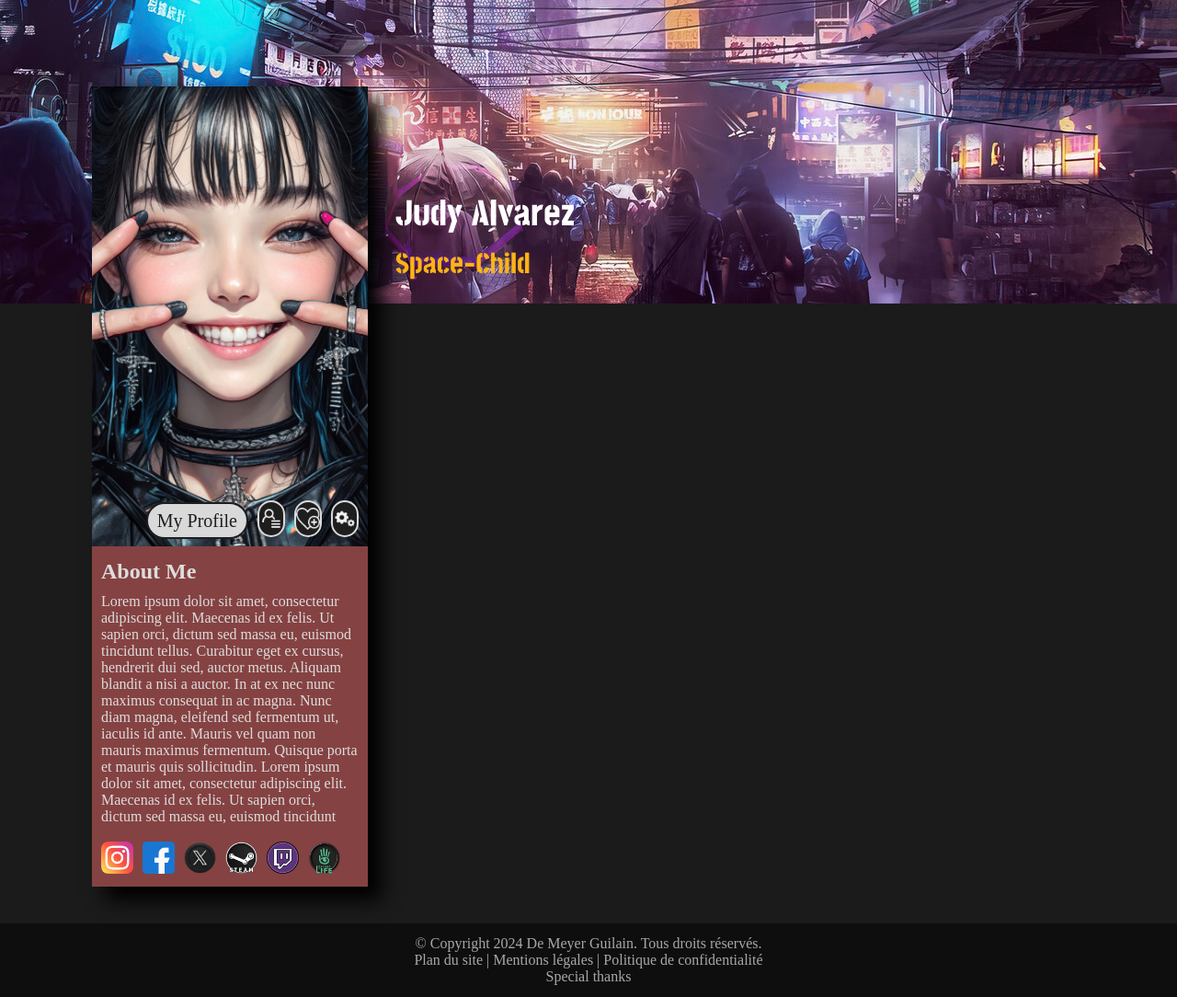
After one commit to yrautcnasdemo/FoxWave, a PHP site: page /backoffice.php in a window 1280 px wide. The commit adds this page. Shown: the whole page at 92% size. Run offline with PHP 8.4, Linux system fonts and the light colour scheme; some web fonts are replaced.

Commit message:
add back office page

```diff
--- /dev/null
+++ b/src/backoffice.php
@@ -0,0 +1,64 @@
+<!DOCTYPE html>
+<html lang="en">
+<head>
+    <meta charset="UTF-8">
+    <meta name="viewport" content="width=device-width, initial-scale=1.0">
+    <link rel="stylesheet" href="style.css">
+    <link rel="stylesheet" href="fonts.css">
+    <title>userName</title>
+</head>
+<body >
+    <main class="user-body">
+        <section class="user-space">
+            <div class="user-banner">
+                <img src="assets/images/profiles/profiles_banner/cyberpunk-night-city2.jpg" alt="">
+            </div>
+
+
+            <div class="user-panel">
+                <div class="user-profile">
+                    <div class="user-pics">
+                        <div class="user-info">
+                            <span class="user-name">Judy Alvarez</span>
+                            <span class="user-title">Space-Child</span>
+                        </div>
+                        <img src="assets/images/profiles/profiles_pictures/cute-anime-girl-R.jpg" width="300px" height="500px" alt="profile-pics">
+                            <div class="user-btn-panel">
+                                <a href="user.php"><button>My Profile</button></a>
+                                <a href="friendslist.php"><img src="assets/images/icones/Friend List(1).png" width="35px" alt=""></a>
+                                <a href=""><img src="assets/images/icones/Wishlist.png" width="35px" alt=""></a>
+                                <a href=""><img src="assets/images/icones/GearWhite-Small-icon01.png" width="35px" alt=""></a>
+                            </div>
+                    </div>
+                    <div class="user-about">
+                        <h3>About Me</h3>
+                        <p>Lorem ipsum dolor sit amet, consectetur adipiscing elit. Maecenas id ex  felis. Ut sapien orci, dictum sed massa eu, euismod tincidunt tellus.  Curabitur eget ex cursus, hendrerit dui sed, auctor metus. Aliquam  blandit a nisi a auctor. In at ex nec nunc maximus consequat in ac  magna. Nunc diam magna, eleifend sed fermentum ut, iaculis id ante.  Mauris vel quam non mauris maximus fermentum. Quisque porta et mauris  quis sollicitudin. Lorem ipsum dolor sit amet, consectetur adipiscing elit. Maecenas id ex  felis. Ut sapien orci, dictum sed massa eu, euismod tincidunt tellus.  Curabitur eget ex cursus, hendrerit dui sed, auctor metus. Aliquam  blandit a nisi a auctor. In at ex nec nunc maximus consequat in ac  magna. Nunc diam magna, eleifend sed fermentum ut, iaculis id ante.  Mauris vel quam non mauris maximus fermentum. Quisque porta et mauris  quis sollicitudin.</p>
+                    </div>
+                    <div class="user-social-media">
+                        <a href="#"><img src="assets/images/icones/Mediainstagram.png" width="35px" alt="instagram-icon"></a>
+                        <a href="#"><img src="assets/images/icones/Mediafacebook.png" width="35px" alt="facebook-icon"></a>
+                        <a href="#"><img src="assets/images/icones/X-twitter.png" width="35px" alt="twitter-icon"></a>
+                        <a href="#"><img src="assets/images/icones/steam.png" width="35px" alt="steam-icon"></a>
+                        <a href="#"><img src="assets/images/icones/twitch.webp" width="35px" alt="twitch-icon"></a>
+                        <a href="#"><img src="assets/images/icones/SL.png" width="35px" alt="SL-icon"></a>
+                    </div>
+                </div>
+
+
+
+            </div>
+
+
+
+
+
+        </section>
+    </main>
+    <footer>
+            <p>© Copyright 2024 De Meyer Guilain. Tous droits réservés.</p>
+            <p>Plan du site | Mentions légales | Politique de confidentialité</p>
+            <p>Special thanks</p>
+    </footer>
+</body>
+<script src="script.js"></script>
+</html>
--- a/src/friendslist.php
+++ b/src/friendslist.php
@@ -24,7 +24,7 @@
                         </div>
                         <img src="assets/images/profiles/profiles_pictures/cute-anime-girl-R.jpg" width="300px" height="500px" alt="profile-pics">
                             <div class="user-btn-panel">
-                                <a href=""><button>Add books</button></a>
+                                <a href="backoffice.php"><button>Add books</button></a>
                                 <a href="user.php"><img class="booklist-icon" src="assets/images/icones/booklist.png" width="35px" alt=""></a>
                                 <a href=""><img src="assets/images/icones/Wishlist.png" width="35px" alt=""></a>
                                 <a href=""><img src="assets/images/icones/GearWhite-Small-icon01.png" width="35px" alt=""></a>
--- a/src/style.css
+++ b/src/style.css
@@ -726,7 +726,7 @@ th, td {
     gap: 50px;
     margin-top: 80px;
     margin-bottom: 80px;
-    margin-right: 30px;
+    margin-right: 40px;
     font-family: Rajdhani-sb;
     color: aliceblue;
 }
--- a/src/user.php
+++ b/src/user.php
@@ -24,7 +24,7 @@
                         </div>
                         <img src="assets/images/profiles/profiles_pictures/cute-anime-girl-R.jpg" width="300px" height="500px" alt="profile-pics">
                             <div class="user-btn-panel">
-                                <a href=""><button>Add books</button></a>
+                                <a href="backoffice.php"><button>Add books</button></a>
                                 <a href="friendslist.php"><img src="assets/images/icones/Friend List(1).png" width="35px" alt=""></a>
                                 <a href=""><img src="assets/images/icones/Wishlist.png" width="35px" alt=""></a>
                                 <a href=""><img src="assets/images/icones/GearWhite-Small-icon01.png" width="35px" alt=""></a>
```
